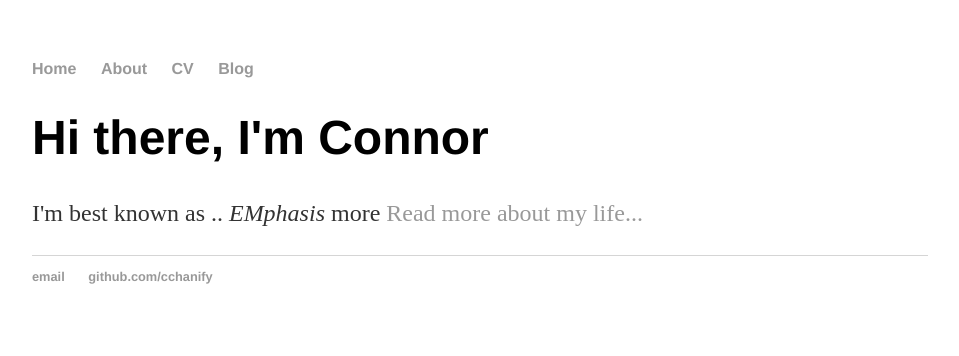
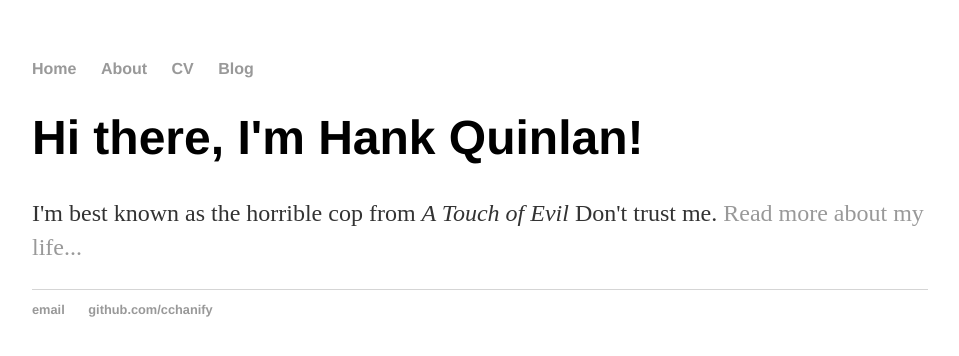
Before and after one commit to cchanify/cchanify.github.io, a Jekyll site: the page built from index.html, in a window 1280 px wide. Shown: the top 356 px of the page, without its empty margins (160-1119 px from the left). Built offline with Jekyll 4.4.1, drawn with Linux system fonts in a browser that asks for light colours.

Commit message:
layout added

```diff
--- a/index.html
+++ b/index.html
@@ -1,30 +1,8 @@
-<!DOCTYPE html>
-<html>
-	<head>
-		<title>Connor</title>
-    <!-- link to main stylesheet -->
-		<link rel="stylesheet" type="text/css" href="/css/main.css">
-	</head>
-	<body>
-		<nav>
-    		<ul>
-        		<li><a href="/">Home</a></li>
-	        	<li><a href="/about">About</a></li>
-        		<li><a href="/cv">CV</a></li>
-        		<li><a href="/blog">Blog</a></li>
-    		</ul>
-		</nav>
-		<div class="container">
-    		<div class="blurb">
-        		<h1>Hi there, I'm Connor</h1>
-				<p>I'm best known as ..<em> EMphasis </em> more <a href="/about">Read more about my life...</a></p>
-    		</div><!-- /.blurb -->
-		</div><!-- /.container -->
-		<footer>
-    		<ul>
-        		<li><a href="mailto:connorchanify@gmail.com">email</a></li>
-        		<li><a href="https://github.com/cchanify">github.com/cchanify</a></li>
-			</ul>
-		</footer>
-	</body>
-</html>
+---
+layout: default
+title: Hank Quinlan, Horrible Cop
+---
+<div class="blurb">
+	<h1>Hi there, I'm Hank Quinlan!</h1>
+	<p>I'm best known as the horrible cop from <em>A Touch of Evil</em> Don't trust me. <a href="/about">Read more about my life...</a></p>
+</div><!-- /.blurb -->
```
